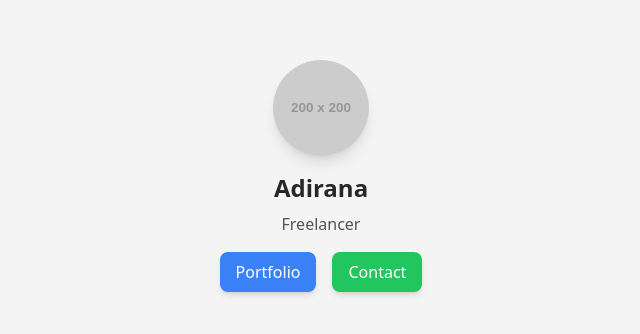
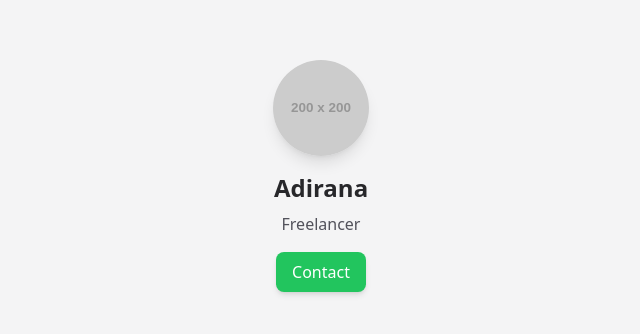
Before and after one commit to adirana18/bio, a plain HTML site: page index.html in a window 1280 px wide. Shown: the part 224-558 px from the top of the page, without its empty margins (319-959 px from the left). Drawn offline with nearby package versions, Linux system fonts and the light colour scheme; placeholder pictures from the web are drawn by us.

Commit message:
hapus portofolio

```diff
--- a/index.html
+++ b/index.html
@@ -10,7 +10,6 @@
     <h1 class="text-2xl font-bold text-zinc-800 dark:text-white mb-2">Adirana</h1>
     <p class="text-zinc-600 dark:text-zinc-400 mb-4">Freelancer</p>
 <div class="flex space-x-4">
-    <a href="#" class="bg-blue-500 text-white px-4 py-2 rounded-lg shadow-md hover:bg-blue-600 transition-colors">Portfolio</a>
     <a href="wa.me/6283816256254" class="bg-green-500 text-white px-4 py-2 rounded-lg shadow-md hover:bg-green-600 transition-colors">Contact</a>
 </div>
 </div>
```
